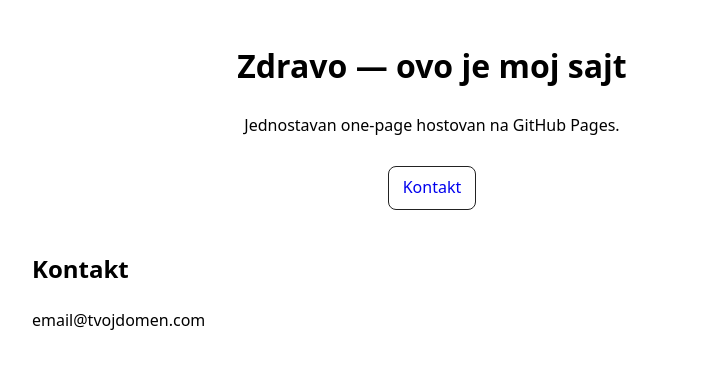
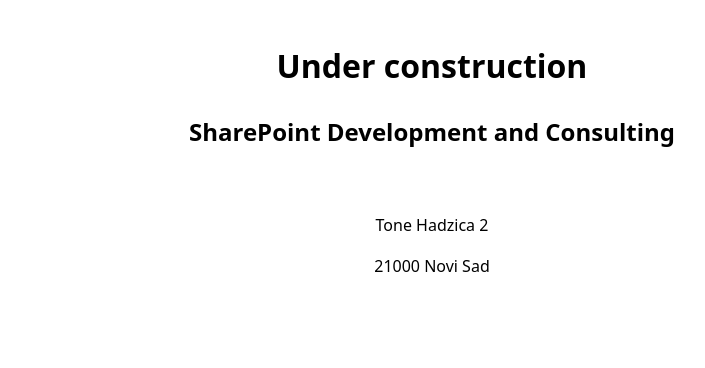
Before and after one commit to djmrky/moj-sajt, a plain HTML site: page index.html in a window 1280 px wide. Shown: the whole page, without its empty margins (208-913 px from the left). Drawn offline with Linux system fonts and the light colour scheme.

Commit message:
Update title and header content in index.html

```diff
--- a/index.html
+++ b/index.html
@@ -2,7 +2,7 @@
 <head>
   <meta charset="utf-8"/>
   <meta name="viewport" content="width=device-width,initial-scale=1"/>
-  <title>Moj one-page sajt</title>
+  <title>Sharper IT</title>
   <style>
     body{font-family:system-ui,Arial;margin:40px;line-height:1.6}
     header{max-width:800px;margin:0 auto;text-align:center}
@@ -11,13 +11,12 @@
 </head>
 <body>
   <header>
-    <h1>Zdravo — ovo je moj sajt</h1>
-    <p>Jednostavan one-page hostovan na GitHub Pages.</p>
-    <a class="btn" href="#kontakt">Kontakt</a>
+    <h1>Under construction</h1>
+    <h2>SharePoint Development and Consulting</h2>
+    <br />
+    <p>Tone Hadzica 2</p>
+    <p>21000 Novi Sad</p>
   </header>
-  <section id="kontakt" style="max-width:800px;margin:40px auto">
-    <h2>Kontakt</h2>
-    <p>email@tvojdomen.com</p>
-  </section>
+
 </body>
 </html>
```
